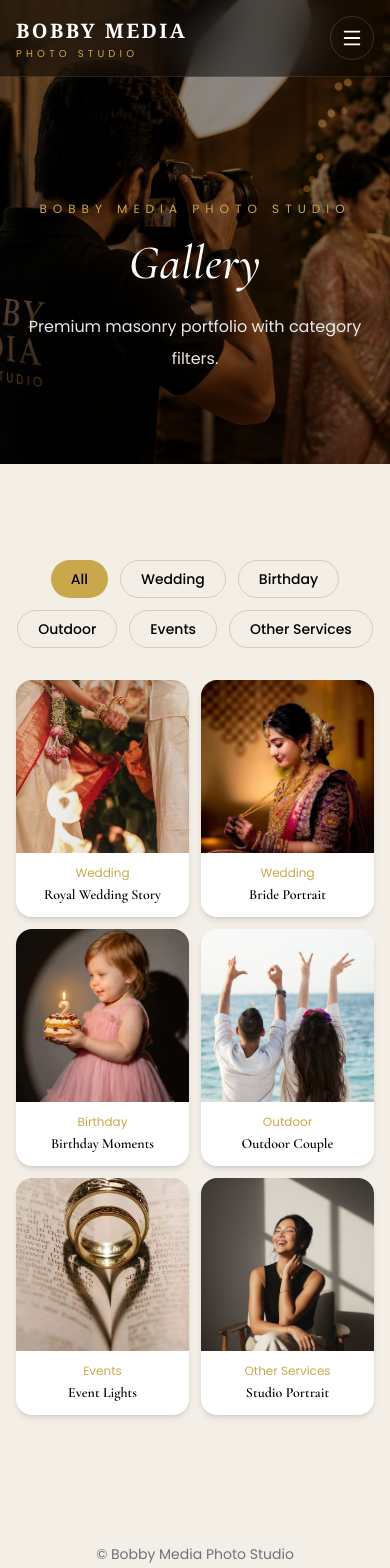
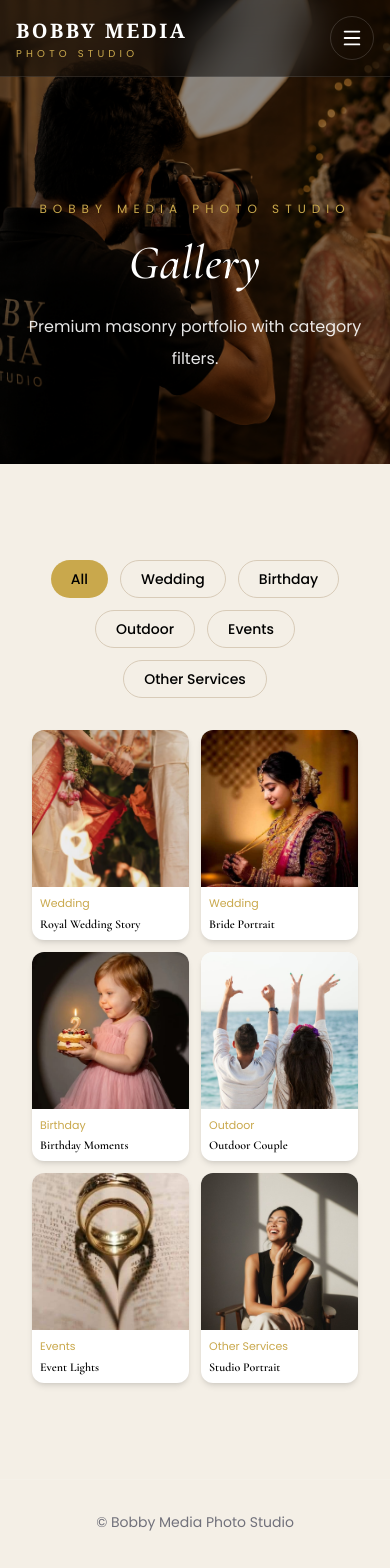
Before and after one commit to Shneha-09/BobbyMedia_Studio, a Next.js app: page /gallery in a window 390 px wide. Shown: the top 1568 px of the page. Built offline with nearby package versions, Linux system fonts and the light colour scheme.

Commit message:
Fix gallery mobile layout

```diff
--- a/components/GalleryGrid.jsx
+++ b/components/GalleryGrid.jsx
@@ -11,15 +11,11 @@ export default function GalleryGrid() {
   const [cat, setCat] = useState('All');
   const [active, setActive] = useState(null);
 
-  const items =
-    cat === 'All'
-      ? gallery
-      : gallery.filter((i) => i.cat === cat);
+  const items = cat === 'All' ? gallery : gallery.filter((i) => i.cat === cat);
 
   return (
     <>
-      {/* Category Buttons */}
-      <div className="mb-8 flex flex-wrap justify-center gap-3">
+      <div className="mb-8 flex flex-wrap justify-center gap-3 px-4">
         {cats.map((c) => (
           <button
             key={c}
@@ -35,37 +31,37 @@ export default function GalleryGrid() {
         ))}
       </div>
 
-      {/* Square Gallery Grid */}
-      <div className="grid grid-cols-2 gap-3 sm:grid-cols-3 lg:grid-cols-4 lg:gap-5">
+      <div className="mx-auto w-full max-w-7xl px-4 sm:px-6 lg:px-8">
+        <div className="grid w-full grid-cols-2 gap-3 sm:grid-cols-3 lg:grid-cols-4 lg:gap-5">
           {items.map((item, i) => (
             <button
               key={`${item.title}-${i}`}
               onClick={() => setActive(item)}
-            className="group overflow-hidden rounded-2xl bg-white shadow-md"
+              className="group w-full overflow-hidden rounded-xl bg-white shadow-md sm:rounded-2xl"
             >
               <div className="relative aspect-square w-full overflow-hidden">
                 <Image
                   src={item.img}
                   alt={item.title}
                   fill
-                sizes="(max-width:640px) 50vw, (max-width:1024px) 33vw, 25vw"
+                  sizes="(max-width: 640px) 50vw, (max-width: 1024px) 33vw, 25vw"
                   className="object-cover transition duration-700 group-hover:scale-110"
                 />
               </div>
 
-            <div className="p-3">
-              <p className="text-xs text-[#C9A84C]">
+              <div className="p-2 text-left sm:p-3">
+                <p className="text-[11px] text-[#C9A84C] sm:text-xs">
                   {item.cat}
                 </p>
-              <h3 className="mt-1 text-sm font-semibold text-black">
+                <h3 className="mt-1 text-xs font-semibold text-black sm:text-sm">
                   {item.title}
                 </h3>
               </div>
             </button>
           ))}
         </div>
+      </div>
 
-      {/* Image Popup */}
       {active && (
         <div className="fixed inset-0 z-[120] flex items-center justify-center bg-black/90 p-4">
           <button
```
Lines whose indentation alone changed are shown as unchanged.
